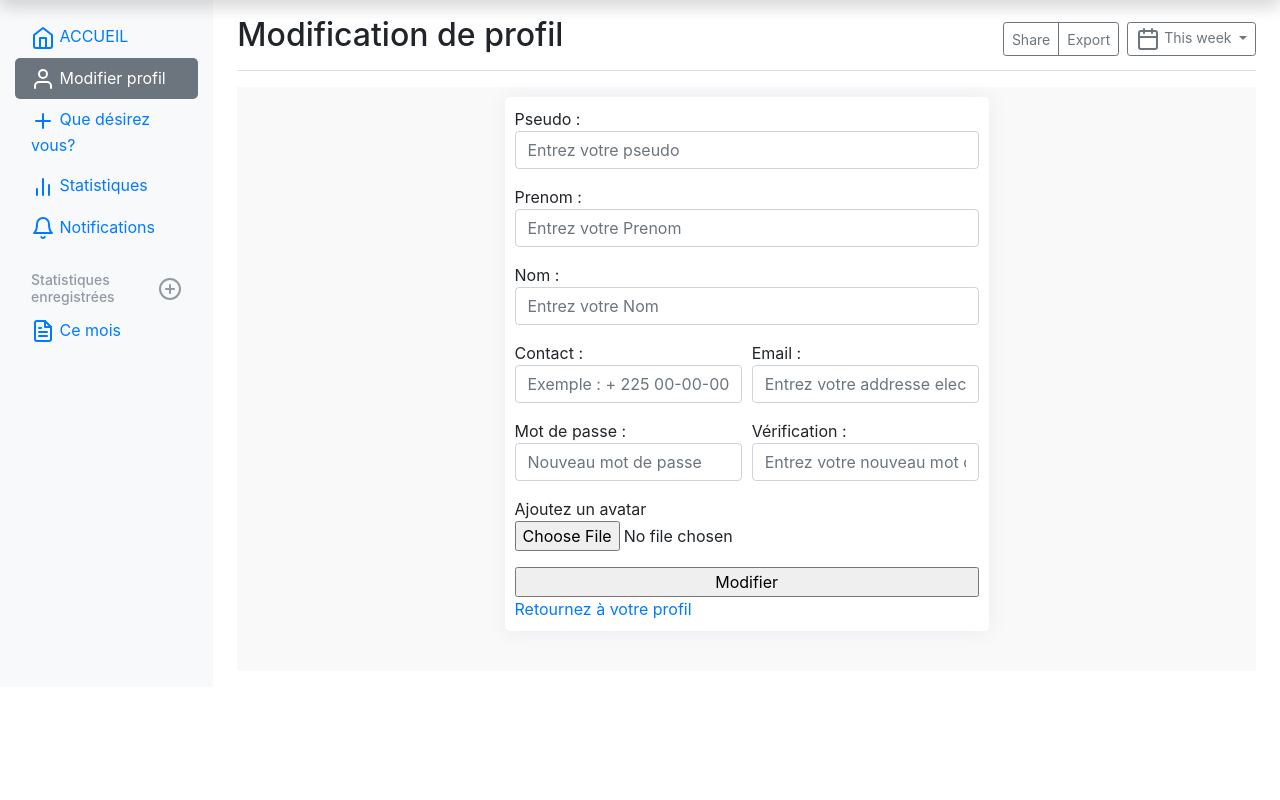
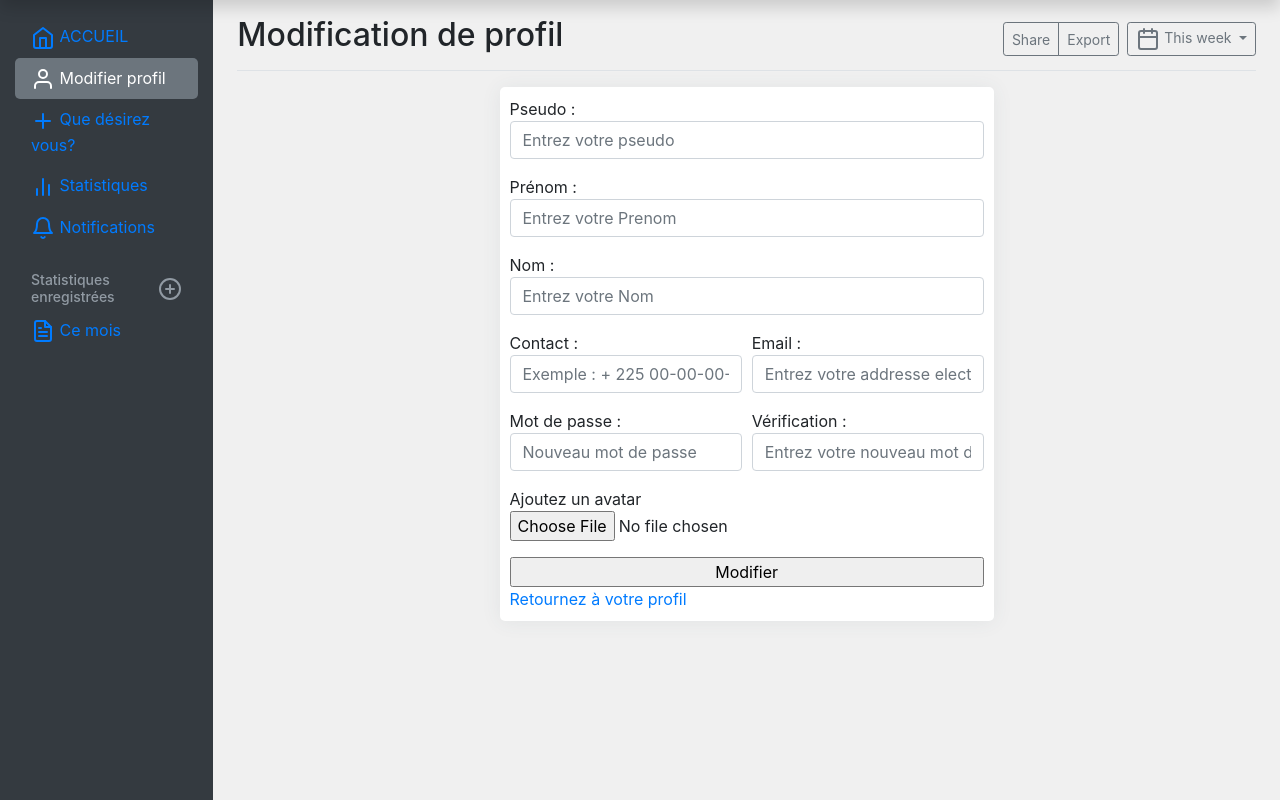
Before and after one commit to inovci/Logeique-old, a Django app: page /client/profile/edit/1 in a window 1280 px wide. Shown: the part 40-840 px from the top of the page. Before the commit the page ends 673 px from the top, so only its background shows below. Run offline with Django 3.2, Linux system fonts and the light colour scheme; the visitor is signed in with stand-in values (Sample User, id 1); data comes from the database, SQL or seed files in the repository; data that the repository does not hold is empty; some libraries are stand-ins or nearby versions.

Commit message:
Change style landlord and client account and remove some redondences codes

```diff
--- a/spaces/forms.py
+++ b/spaces/forms.py
@@ -13,7 +13,7 @@ class SignUpForm(forms.Form):
         )
     )
     first_name = forms.CharField(
-        label='Prenom : ',
+        label='Prénom : ',
         max_length=200,
         widget=forms.TextInput(
             attrs={
@@ -125,7 +125,7 @@ class EditClientForm(forms.Form):
         )
     )
     first_name = forms.CharField(
-        label='Prenom : ',
+        label='Prénom : ',
         max_length=200,
         required=False,
         widget=forms.TextInput(
--- a/spaces/templates/spaces/add_house.html
+++ b/spaces/templates/spaces/add_house.html
@@ -1,12 +1,10 @@
 {% extends "spaces/landlord_profile.html" %}
 {% block title %}Ajout de maisons{% endblock %}
+
 {% block navitem1 %}
     <a class="nav-link active" href="{% url 'spaces:landlord_profile' user.id %}">
         <span data-feather="home"></span> ACCUEIL<span class="sr-only">(current)</span>
     </a>
-    {% if user.landlord.avatar %}
-        <img style="border-radius: 50%;" width="50%" src="{{user.landlord.avatar.url}}" alt="Image de {{user.username}}">
-    {% endif %}
 {% endblock navitem1 %}
 
 {% block navitem3 %}
--- a/spaces/templates/spaces/client_notifications.html
+++ b/spaces/templates/spaces/client_notifications.html
@@ -6,9 +6,6 @@
     <a class="nav-link active" href="{% url 'spaces:client_profile' user.id %}">
         <span data-feather="home"></span> ACCUEIL <span class="sr-only"></span>
     </a>
-    {% if user.client.avatar %}
-        <img style="border-radius: 50%;" width="50%" src="{{user.client.avatar.url}}" alt="Image de {{user.username}}">
-    {% endif %}
 {% endblock navitem1 %}
 
 {% block navitem5 %}
--- a/spaces/templates/spaces/client_profile.html
+++ b/spaces/templates/spaces/client_profile.html
@@ -61,8 +61,11 @@
     <div class="container-fluid">
         <div class="row">
             {% block navigation %}
-            <nav id="sidebarMenu" class="col-md-3 col-lg-2 d-md-block bg-light sidebar collapse">
+                <nav id="sidebarMenu" style="height: 100vh;" class="col-md-3 col-lg-2 d-md-block bg-dark sidebar collapse">
                     <div class="sidebar-sticky pt-3">
+                        {% if user.client.avatar %}
+                            <img style="border-radius: 50%;" width="50%" src="{{user.client.avatar.url}}" alt="Image de {{user.username}}">
+                        {% endif %}
                         <ul class="nav flex-column">
                             <li class="nav-item">
                                 {% block navitem1 %}
@@ -70,9 +73,6 @@
                                         href="{% url 'spaces:client_profile' user.id %}">
                                         <span data-feather="home"></span> ACCUEIL <span class="sr-only">(current)</span>
                                     </a>
-                                {% if user.client.avatar %}
-                                    <img style="border-radius: 50%;" width="50%" src="{{user.client.avatar.url}}" alt="Image de {{user.username}}">
-                                {% endif %}
                                 {% endblock navitem1 %}
                             </li>
                             <li class="nav-item">
@@ -127,7 +127,7 @@
                     </div>
                 </nav>
             {% endblock navigation %}
-            <main role="main" class="col-md-9 ml-sm-auto col-lg-10 px-md-4">
+            <main style="background-color: #f0f0f0;" role="main" class="col-md-9 ml-sm-auto col-lg-10 px-md-4">
                 <div
                     class="d-flex justify-content-between flex-wrap flex-md-nowrap align-items-center pt-3 pb-2 mb-3 border-bottom">
                     <h1 class="h2">{% block h1 %}Espace client{% endblock h1 %}</h1>
@@ -143,7 +143,7 @@
                     </div>
                 </div>
 
-                <div style="background-color: #f9f9fa;">
+                <div>
                     <p>
                         {% block content %}
                             <h1>Propositions de maisons disponible.</h1>
@@ -191,7 +191,7 @@
         integrity="sha384-DfXdz2htPH0lsSSs5nCTpuj/zy4C+OGpamoFVy38MVBnE+IbbVYUew+OrCXaRkfj"
         crossorigin="anonymous"></script>
     <script>window.jQuery || document.write('<script src="../assets/js/vendor/jquery.slim.min.js"><\/script>')</script>
-    <script src="../assets/dist/js/bootstrap.bundle.js"></script>
+    <script src="{% static 'js/bootstrap.bundle.js' %}"></script>
     <script src="https://cdnjs.cloudflare.com/ajax/libs/feather-icons/4.9.0/feather.min.js"></script>
     <script src="https://cdnjs.cloudflare.com/ajax/libs/Chart.js/2.7.3/Chart.min.js"></script>
     <script src="{% static 'js/dashboard.js' %}"></script>
--- a/spaces/templates/spaces/client_proposal.html
+++ b/spaces/templates/spaces/client_proposal.html
@@ -6,9 +6,6 @@
     <a class="nav-link active" href="{% url 'spaces:client_profile' user.id %}">
         <span data-feather="home"></span> ACCUEIL <span class="sr-only"></span>
     </a>
-    {% if user.landlord.avatar %}
-        <img style="border-radius: 50%;" width="50%" src="{{user.client.avatar.url}}" alt="Image de {{user.username}}">
-    {% endif %}
 {% endblock navitem1 %}
 
 {% block navitem3 %}
--- a/spaces/templates/spaces/client_statistics.html
+++ b/spaces/templates/spaces/client_statistics.html
@@ -6,9 +6,6 @@
     <a class="nav-link active" href="{% url 'spaces:client_profile' user.id %}">
         <span data-feather="home"></span> ACCUEIL <span class="sr-only"></span>
     </a>
-    {% if user.landlord.avatar %}''
-        <img style="border-radius: 50%;" width="50%" src="{{user.client.avatar.url}}" alt="Image de {{user.username}}">
-    {% endif %}
 {% endblock navitem1 %}
 
 {% block navitem4 %}
--- a/spaces/templates/spaces/edit_client_profile.html
+++ b/spaces/templates/spaces/edit_client_profile.html
@@ -6,9 +6,6 @@
     <a class="nav-link active" href="{% url 'spaces:client_profile' user.id %}">
         <span data-feather="home"></span> ACCUEIL <span class="sr-only"></span>
     </a>
-    {% if user.landlord.avatar %}
-        <img style="border-radius: 50%;" width="50%" src="{{user.client.avatar.url}}" alt="Image de {{user.username}}">
-    {% endif %}
 {% endblock navitem1 %}
 
 {% block navitem2 %}
@@ -25,7 +22,7 @@
         <p><strong>une erreur inhabituelle est survenue</strong></p>
     {% endif %}
 
-    <div class="row" style="padding: 10px;">
+    <div class="row">
 
         <div class="col-md-3"></div>
 
--- a/spaces/templates/spaces/edit_landlord_profile.html
+++ b/spaces/templates/spaces/edit_landlord_profile.html
@@ -6,9 +6,6 @@
     <a class="nav-link active" href="{% url 'spaces:landlord_profile' user.id %}">
         <span data-feather="home"></span> ACCUEIL<span class="sr-only">(current)</span>
     </a>
-    {% if user.landlord.avatar %}
-        <img style="border-radius: 50%;" width="50%" src="{{user.landlord.avatar.url}}" alt="Image de {{user.username}}">
-    {% endif %}
 {% endblock navitem1 %}
 
 {% block navitem2 %}
--- a/spaces/templates/spaces/landlord_clients.html
+++ b/spaces/templates/spaces/landlord_clients.html
@@ -1,12 +1,10 @@
 {% extends "spaces/landlord_profile.html" %}
 {% block title %}Voir clients{% endblock %}
+
 {% block navitem1 %}
     <a class="nav-link active" href="{% url 'spaces:landlord_profile' user.id %}">
         <span data-feather="home"></span> ACCUEIL<span class="sr-only">(current)</span>
     </a>
-{% if user.landlord.avatar %}
-    <img style="border-radius: 50%;" width="50%" src="{{user.landlord.avatar.url}}" alt="Image de {{user.username}}">
-{% endif %}
 {% endblock navitem1 %}
 
 {% block navitem5 %}
@@ -15,6 +13,7 @@
         Clients
     </a>
 {% endblock navitem5 %}
+
 {% block h1 %}Consultations de clients{% endblock h1 %}
 
 {% block content %}
--- a/spaces/templates/spaces/landlord_houses.html
+++ b/spaces/templates/spaces/landlord_houses.html
@@ -4,9 +4,6 @@
     <a class="nav-link active" href="{% url 'spaces:landlord_profile' user.id %}">
         <span data-feather="home"></span> ACCUEIL<span class="sr-only">(current)</span>
     </a>
-    {% if user.landlord.avatar %}
-        <img style="border-radius: 50%;" width="50%" src="{{user.landlord.avatar.url}}" alt="Image de {{user.username}}">
-    {% endif %}
 {% endblock navitem1 %}
 
 {% block navitem4 %}
--- a/spaces/templates/spaces/landlord_notifications.html
+++ b/spaces/templates/spaces/landlord_notifications.html
@@ -6,9 +6,6 @@
     <a class="nav-link active" href="{% url 'spaces:landlord_profile' user.id %}">
         <span data-feather="home"></span> ACCUEIL<span class="sr-only">(current)</span>
     </a>
-    {% if user.landlord.avatar %}
-        <img style="border-radius: 50%;" width="50%" src="{{user.landlord.avatar.url}}" alt="Image de {{user.username}}">
-    {% endif %}
 {% endblock navitem1 %}
 
 {% block navitem7 %}
--- a/spaces/templates/spaces/landlord_statistics.html
+++ b/spaces/templates/spaces/landlord_statistics.html
@@ -6,9 +6,6 @@
     <a class="nav-link active" href="{% url 'spaces:landlord_profile' user.id %}">
         <span data-feather="home"></span> ACCUEIL<span class="sr-only">(current)</span>
     </a>
-    {% if user.landlord.avatar %}
-        <img style="border-radius: 50%;" width="50%" src="{{user.landlord.avatar.url}}" alt="Image de {{user.username}}">
-    {% endif %}
 {% endblock navitem1 %}
 
 {% block navitem6 %}
```
Also changed, not shown: spaces/templates/spaces/landlord_profile.html (+7 -7 lines). Lines whose indentation alone changed are shown as unchanged.
